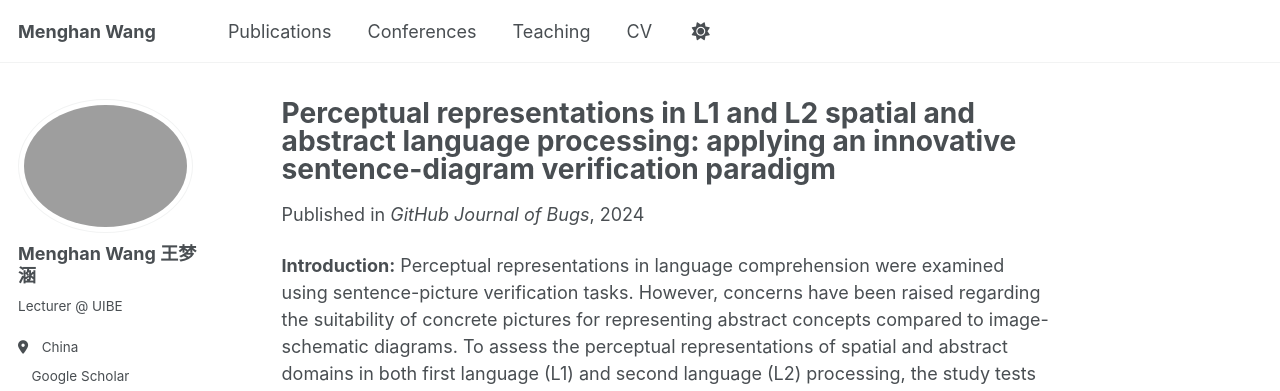
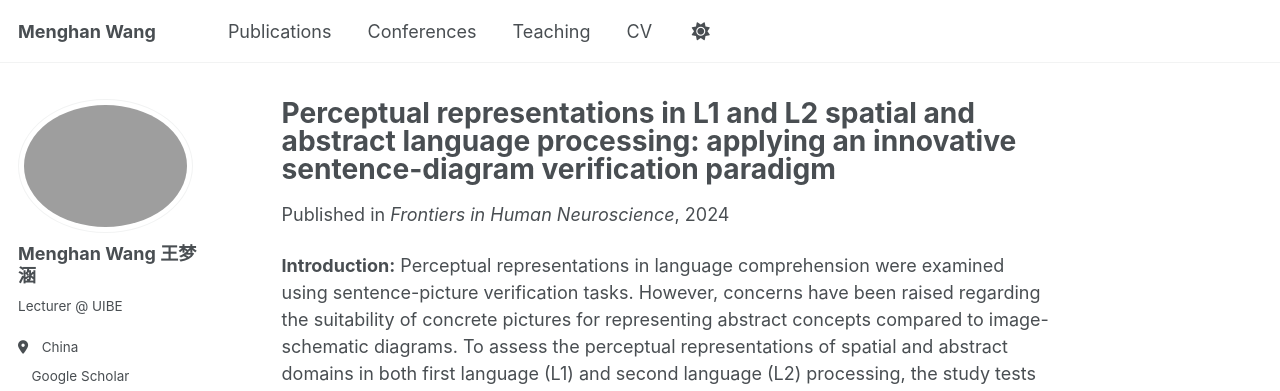
Before and after one commit to menghan120/menghan.github.io, a Jekyll site: the page built from _publications/2024-02-17-paper-title-number-4.md, in a window 1280 px wide and 900 px high. Shown: the top 391 px of the window. Built offline with Jekyll 4.4.1, drawn with Linux system fonts in a browser that asks for light colours; a script bundle is joined from its source files by our own code; a style sheet for code colours, icons or effects is not loaded.

Commit message:
Update publication venue and citation details

```diff
--- a/_publications/2024-02-17-paper-title-number-4.md
+++ b/_publications/2024-02-17-paper-title-number-4.md
@@ -5,7 +5,7 @@ category: manuscripts
 permalink: /publication/2024-02-17-paper-title-number-4
 excerpt: 'The study tests bilingual speakers’ mental imagery on the basis of the simulation-based L1 comprehension model and proposes a simulation-based L2 comprehension model.'
 date: 2024-10-15
-venue: 'GitHub Journal of Bugs'
+venue: 'Frontiers in Human Neuroscience'
 paperurl: 'https://menghan120.github.io/files/Wang_and_Zhao_2024b.pdf'
 citation: 'Wang, M., & Zhao, H. (2024b). Perceptual representations in L1 and L2 spatial and abstract language processing: Applying an innovative sentence-diagram verification paradigm. <i>Frontiers in Human Neuroscience</i>, <i>18</i>(1425576), 1–18. https://doi.org/10.3389/fnhum.2024.1425576'
 ---
```
